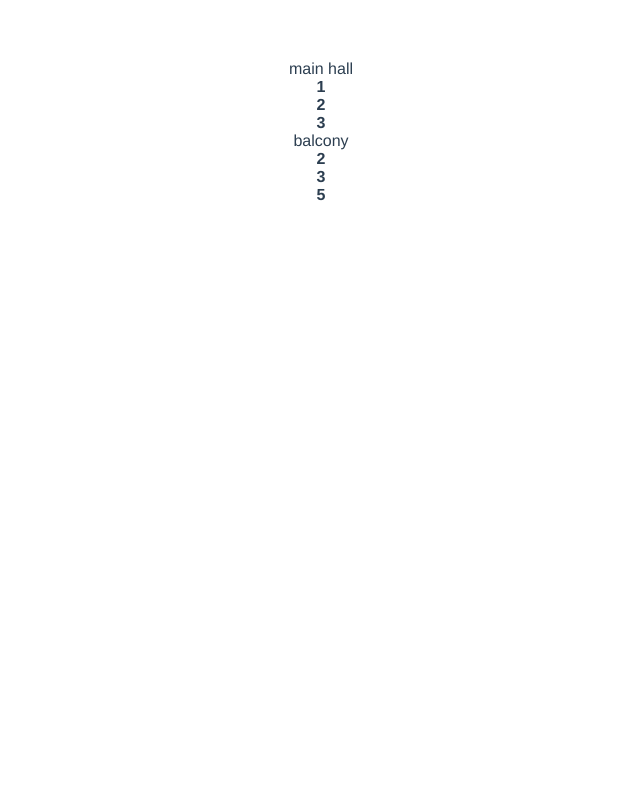
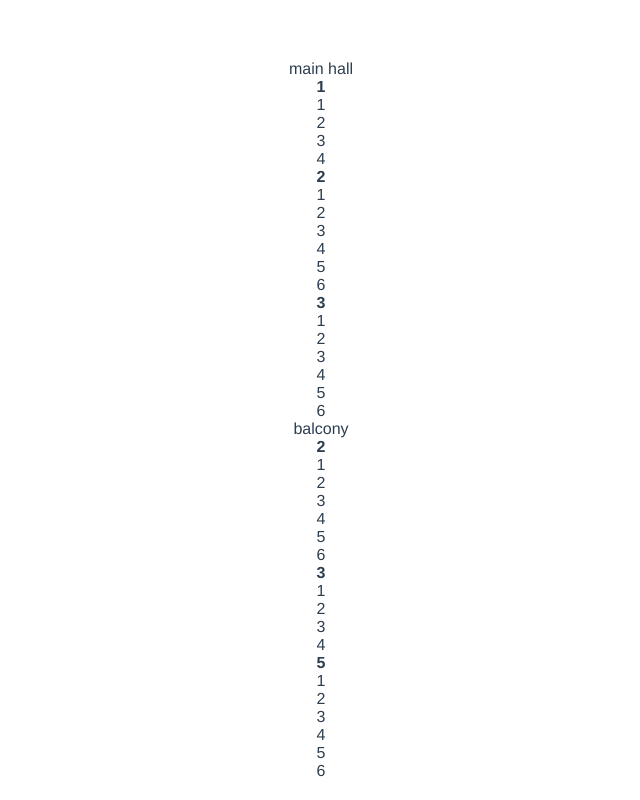
Before and after one commit to AlenaAlyona/theater_vue, a Vue app: page / in a window 1280 px wide. Shown: the whole page, without its empty margins (319-959 px from the left). Built offline with nearby package versions, Linux system fonts and the light colour scheme.

Commit message:
fixed sorting and displayed seats

```diff
--- a/src/components/Section.vue
+++ b/src/components/Section.vue
@@ -2,11 +2,9 @@
   <div class="sectionContainer">
     <div class="sectionTitle">{{ sectionData.name }}</div>
     <div>
-      <div v-for="row in sortedRowsSeats" :key="row.row">
+      <div v-for="row in sortedRows" :key="row.row">
         <strong> {{ row.row }}</strong>
-        <!--
-        <div>{{ row.seats.seat }}</div> -->
-        <div v-for="seat in sortedSeats" :key="seat">{{ seat }}</div>
+        <div v-for="seat in row.seats" :key="seat.seat">{{ seat.seat }}</div>
       </div>
     </div>
   </div>
@@ -22,21 +20,14 @@ export default {
     };
   },
   computed: {
-    sortedRowsSeats: function() {
+    sortedRows: function() {
       const sortedRows = [...this.sectionData.rows].sort(
         (a, b) => a.row - b.row
       );
-      // const sortedRowsAndSeats = sortedRows.map((row) => {
-      //   row.seats = row.seats.sort((a, b) => a.seat - b.seat);
-      // });
+      sortedRows.forEach((row) => {
+        row.seats = row.seats.sort((a, b) => a.seat - b.seat);
+      });
       return sortedRows;
-    },
-    sortedSeats: function() {
-      const rows = this.sortedRowsSeats;
-      const sortedSeats = rows.map((row) => {
-        row.seats.sort((a, b) => a.seat - b.seat);
-      });
-      return sortedSeats;
     },
   },
 };
```
